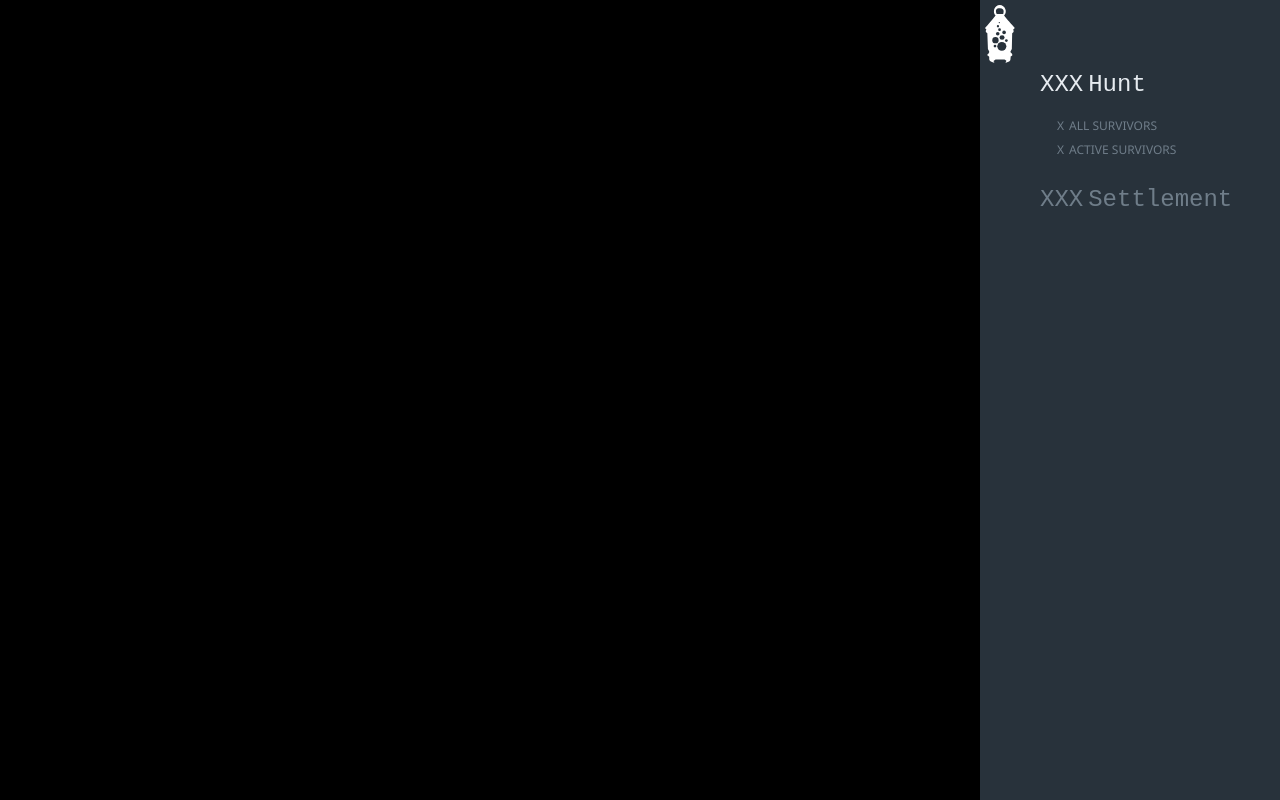
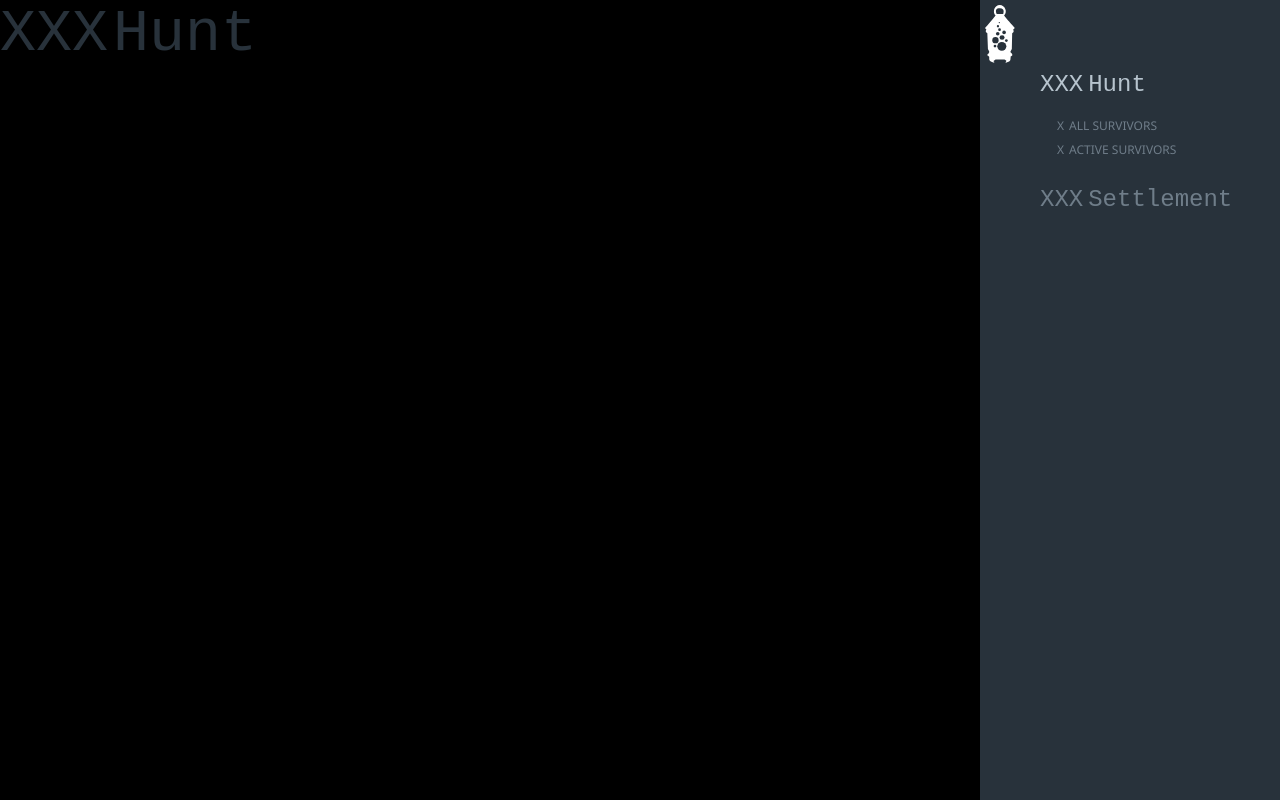
Before and after one commit to doerschera/KDM-log, a React app: page /hunt in a window 1280 px wide. Both pictures are taken after a click on the picture 1261 px from the left and 33 px from the top of the page. Built offline with nearby package versions, Linux system fonts and the light colour scheme.

Commit message:
Update sidebar styles

```diff
--- a/src/components/App.js
+++ b/src/components/App.js
@@ -1,11 +1,11 @@
 import React, { Component } from 'react';
-import Hunt from './Hunt';
+import Layer from './Layer';
 
 class App extends Component {
   render() {
     return (
       <div className="App">
-        <Hunt />
+        <Layer />
       </div>
     );
   }
--- a/src/components/Hunt/index.js
+++ b/src/components/Hunt/index.js
@@ -20,12 +20,10 @@ export default class Hunt extends PureComponent {
 
   render() {
     return (
-      <Layer>
-        <div className="hunt">
-          <span className="page-title">Hunt</span>
+      <div className="hunt">
+        <span className="page-title">Hunt</span>
 
-        </div>
-      </Layer>
+      </div>
     )
   }
 }
--- a/src/components/Layer/index.js
+++ b/src/components/Layer/index.js
@@ -10,8 +10,8 @@ const Layer = () => (
   <div className="layer">
     <div className="body">
       <Switch>
-        <Route exact path="/" component={Hunt} />
-        <Route exact path="/survivors" component={AllSurvivors} />
+        <Route exact path="/hunt" component={Hunt} />
+        <Route exact path="/hunt/survivors" component={AllSurvivors} />
       </Switch>
     </div>
     <Sidebar />
--- a/src/components/Sidebar/index.js
+++ b/src/components/Sidebar/index.js
@@ -1,5 +1,5 @@
 import React, { PureComponent } from 'react';
-import { NavLink } from 'react-router-dom';
+import { NavLink, Link } from 'react-router-dom';
 import { withRouter } from 'react-router';
 import { string, array } from 'prop-types';
 import classNames from 'classnames';
@@ -28,16 +28,20 @@ class Sidebar extends PureComponent {
       <div className={classNames('sidebar', { expanded })}>
         <img src={lantern} alt="lantern" onClick={this.onSidebarToggle} />
         <div className="content">
-          <div className={classNames('header', { active: activeSection === 'hunt'})}>Hunt</div>
+          <Link to="/hunt" className={classNames('header-link', { active: activeSection === 'hunt' })}>
+            <div className="header">Hunt</div>
+          </Link>
           <div className="options">
-            <NavLink to="/survivors" activeClassName="active">
+            <NavLink to="/hunt/survivors" className="option-link" activeClassName="active">
               <div className="option">All Survivors</div>
             </NavLink>
-            <NavLink to="/active" activeClassName="active">
+            <NavLink to="/hunt/active" className="option-link" activeClassName="active">
               <div className="option">Active Survivors</div>
             </NavLink>
           </div>
-          <div className={classNames('header', { active: activeSection === 'settlement' })}>Settlement</div>
+          <Link to="/settlement" className={classNames('header-link', { active: activeSection === 'settlement' })}>
+            <div className="header">Settlement</div>
+          </Link>
         </div>
       </div>
     )
--- a/src/components/Sidebar/styles.scss
+++ b/src/components/Sidebar/styles.scss
@@ -25,9 +25,17 @@
     padding-left: 60px;
   }
 
+  .header-link,
+  .header {
+    color: $grey-2;
+  }
+
+  .header-link:not(.active) .header {
+    margin-top: 30px;
+  }
+
   .header {
     @include font-monospace;
-    color: $grey-4;
     font-size: 24px;
     margin-bottom: 20px;
 
@@ -39,23 +47,18 @@
     &:hover {
       cursor: pointer;
     }
-
-    &:not(.active) {
-      color: $grey-2;
-      margin-top: 30px;
-
-      &:hover {
-        text-decoration-line: line-through;
-      }
-    }
   }
 
   .options {
       padding-left: 17px;
     }
 
+  .option,
+  .option-link {
+    color: $grey-2;
+  }
+
   .option {
-    color: $grey-2;
     font-size: 12px;
     margin-bottom: 10px;
     text-transform: uppercase;
@@ -63,11 +66,6 @@
     &:before {
       content: 'X';
       margin-right: 5px;
-    }
-
-    &:hover {
-      cursor: pointer;
-      text-decoration-line: line-through;
     }
   }
 
@@ -83,4 +81,14 @@
       opacity: 1;
     }
   }
+
+  .active {
+    .option {
+      color: $grey-4;
+    }
+
+    .header {
+      color: $grey-3;
+    }
+  }
 }
--- a/src/index.scss
+++ b/src/index.scss
@@ -26,4 +26,9 @@ body {
 
 a {
   text-decoration: none;
+
+  &:not(.active):hover {
+      cursor: pointer;
+      text-decoration-line: line-through;
+    }
 }
```
